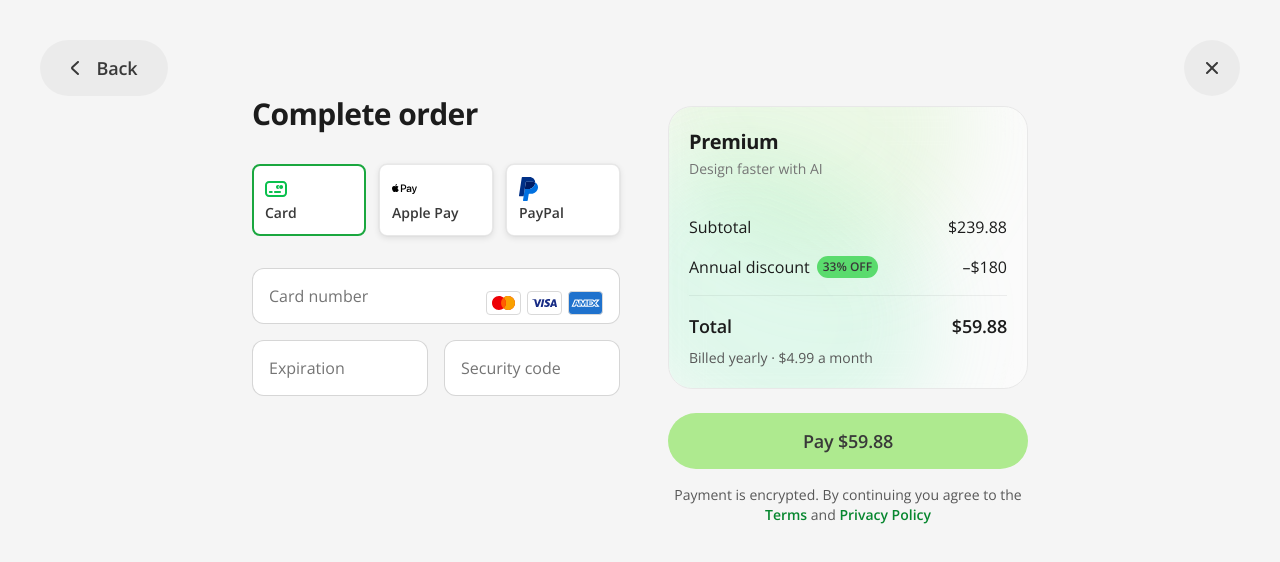
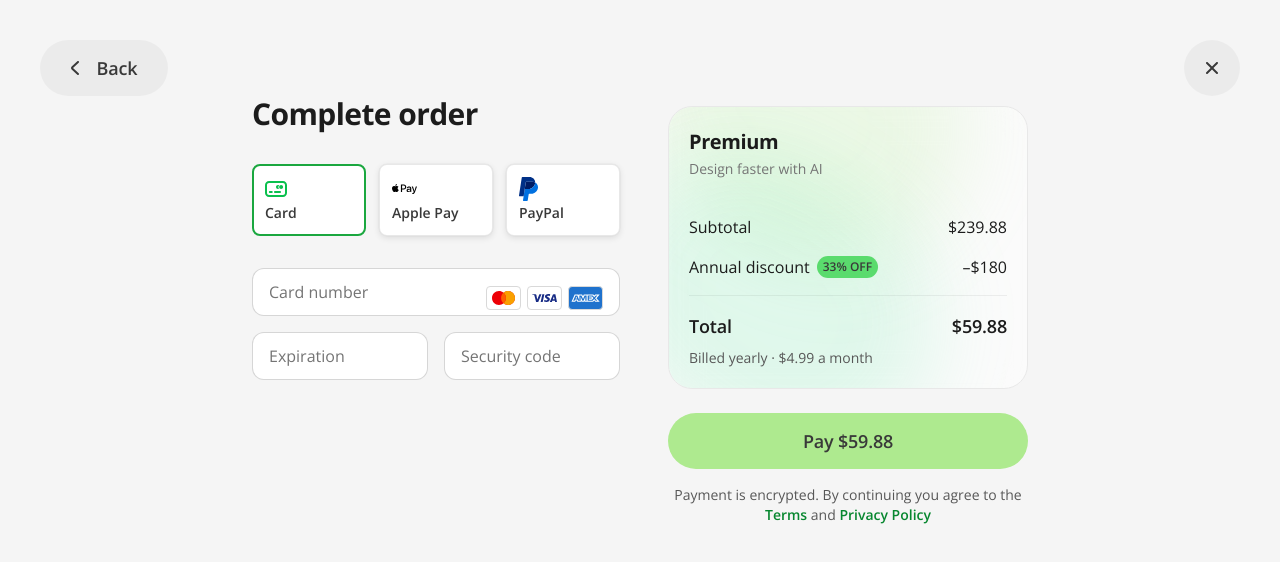
Before and after one commit to olgaworoshilowa-ux/check-out, a React (Vite) app: page / in a window 1280 px wide. Both pictures are taken after a click on the button 1212 px from the left and 44 px from the top of the page. Shown: the top 562 px of the page. Built offline with nearby package versions, Linux system fonts and the light colour scheme.

Commit message:
Checkout / upgrade plan prototype

```diff
--- a/src/Checkout.css
+++ b/src/Checkout.css
@@ -205,13 +205,15 @@
   background: #fff;
   border: 1px solid var(--neutral-border-beta);
   border-radius: 12px;
-  padding: 12px 16px;
-  min-height: 56px;
+  padding: 10px 16px;
+  height: 48px;
+  min-height: 48px;
+  box-sizing: border-box;
   transition: border-color 0.15s ease, box-shadow 0.15s ease;
 }
 
 .field--floating .field__control {
-  padding: 22px 16px 8px;
+  padding: 16px 16px 4px;
 }
 
 .field__label {
@@ -243,11 +245,11 @@
 
 .field--floating .field__control:focus-within .field__label,
 .field--floating.field--filled .field__label {
-  top: 8px;
+  top: 4px;
   transform: none;
-  font-size: 12px;
+  font-size: 11px;
   font-weight: 600;
-  line-height: 16px;
+  line-height: 14px;
   color: var(--neutral-text-alpha);
 }
 
@@ -266,7 +268,7 @@
   font-family: var(--font);
   font-size: 16px;
   font-weight: 400;
-  line-height: 24px;
+  line-height: 20px;
   color: var(--neutral-text-alpha);
   outline: none;
   position: relative;
@@ -353,11 +355,13 @@
 .field-row {
   display: flex;
   gap: 16px;
+  margin-bottom: 16px;
 }
 
 .field-row .field {
   flex: 1;
   min-width: 0;
+  margin-bottom: 0;
 }
 
 .field-row--split {
```
